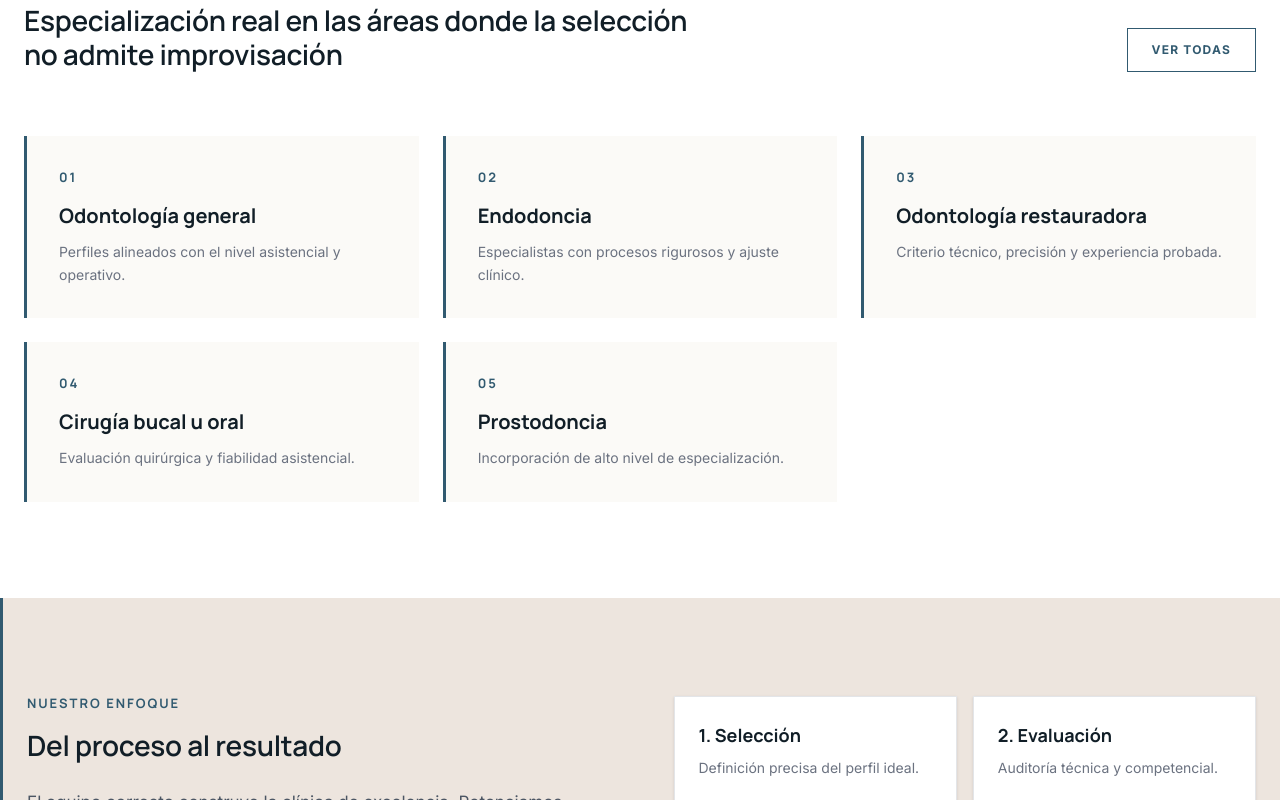
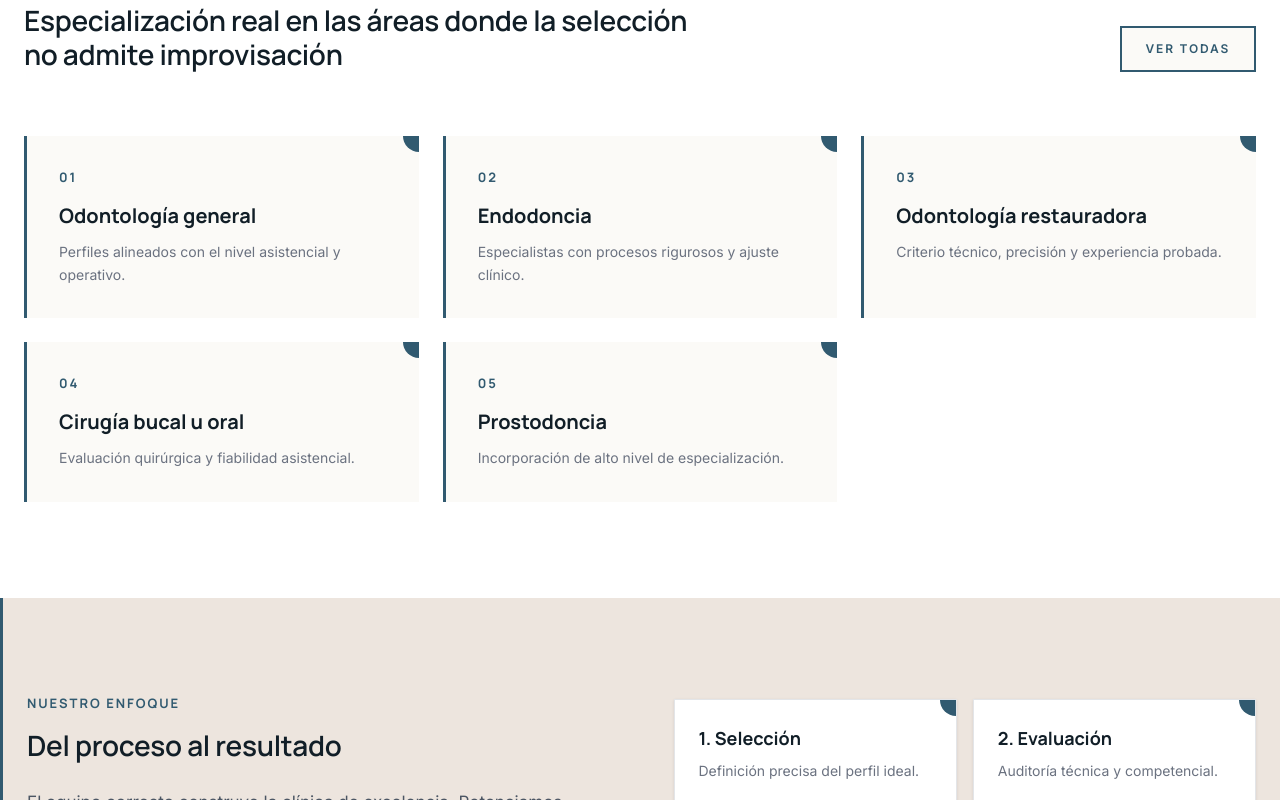
Before and after one commit to UserCreatorrr/avanzed-web, a Next.js app: page / in a window 1280 px wide. Shown: the part 2100-2900 px from the top of the page. Built offline with nearby package versions, Linux system fonts and the light colour scheme.

Commit message:
feat: apply card-expand, card-lift, btn2, btn-fill effects to home page

```diff
--- a/src/app/page.tsx
+++ b/src/app/page.tsx
@@ -30,8 +30,8 @@ export default function HomePage() {
               <span className="text-overline text-terracota mb-4 block">Áreas de especialización</span>
               <h2 className="text-h2 text-dark">Especialización real en las áreas donde la selección no admite improvisación</h2>
             </div>
-            <Link href="/especializaciones" className="text-terracota text-[12px] font-bold tracking-widest uppercase border border-terracota px-6 py-3 hover:bg-terracota hover:text-white transition-colors shrink-0">
-              Ver todas
+            <Link href="/especializaciones" className="btn2 text-terracota text-[12px] px-6 py-3 shrink-0">
+              <span className="btn2-text">Ver todas</span>
             </Link>
           </div>
 
@@ -43,10 +43,10 @@ export default function HomePage() {
               { title: 'Cirugía bucal u oral', href: '/especializaciones/cirugia-bucal-oral', desc: 'Evaluación quirúrgica y fiabilidad asistencial.' },
               { title: 'Prostodoncia', href: '/especializaciones/prostodoncia', desc: 'Incorporación de alto nivel de especialización.' }
             ].map((spec, i) => (
-              <Link key={i} href={spec.href} className="bg-perola-light p-8 border-l-[3px] border-terracota hover:bg-terracota hover:border-dark transition-all duration-300 group">
-                <span className="text-overline text-terracota mb-4 block group-hover:text-perola transition-colors">0{i + 1}</span>
-                <h3 className="text-h3 text-dark mb-3 group-hover:text-white transition-colors">{spec.title}</h3>
-                <p className="text-body-small text-gray group-hover:text-white/80 transition-colors">{spec.desc}</p>
+              <Link key={i} href={spec.href} className="card-expand bg-perola-light p-8 border-l-[3px] border-terracota">
+                <span className="card-expand-text text-overline text-terracota mb-4 block">0{i + 1}</span>
+                <h3 className="card-expand-title text-h3 text-dark mb-3">{spec.title}</h3>
+                <p className="card-expand-text text-body-small text-gray">{spec.desc}</p>
               </Link>
             ))}
           </div>
@@ -63,7 +63,7 @@ export default function HomePage() {
               <p className="text-body text-gray-dark mb-8">
                 El equipo correcto construye la clínica de excelencia. Potenciamos procesos seguros y resultados fiables mediante un método contrastado.
               </p>
-              <Link href="/metodologia" className="bg-terracota text-white px-8 py-4 text-overline transition-colors hover:bg-terracota-dark inline-block">
+              <Link href="/metodologia" className="btn-fill bg-terracota text-white px-8 py-4 text-overline inline-block">
                 Conocer la metodología
               </Link>
             </div>
@@ -75,9 +75,9 @@ export default function HomePage() {
                 { title: '3. Integración', desc: 'Onboarding y ajuste clínico.' },
                 { title: '4. Seguimiento', desc: 'Validación de éxito a largo plazo.' }
               ].map((step, i) => (
-                <div key={i} className="bg-white p-6 border border-perola-dark shadow-sm hover:shadow-lg hover:-translate-y-1 hover:border-terracota-light transition-all duration-300 cursor-default">
-                  <h4 className="font-heading font-bold text-dark text-lg mb-2">{step.title}</h4>
-                  <p className="text-body-small text-gray">{step.desc}</p>
+                <div key={i} className="card-expand card-lift bg-white p-6 border border-perola-dark shadow-sm cursor-default">
+                  <h4 className="card-expand-title font-heading font-bold text-dark text-lg mb-2">{step.title}</h4>
+                  <p className="card-expand-text text-body-small text-gray">{step.desc}</p>
                 </div>
               ))}
             </div>
@@ -87,7 +87,6 @@ export default function HomePage() {
 
       {/* 5. Por qué Avanzed (Diferencial) */}
       <section className="py-24 bg-dark text-white relative overflow-hidden">
-        {/* Decorator */}
         <div className="absolute bottom-0 right-0 w-72 h-72 bg-bright-red opacity-10 blur-3xl rounded-full"></div>
 
         <div className="container mx-auto px-6 relative z-10">
@@ -122,8 +121,6 @@ export default function HomePage() {
         </div>
       </section>
 
-
-
       {/* 7. FAQs */}
       <section className="py-24 bg-perola">
         <div className="container mx-auto px-6 max-w-4xl">
@@ -134,7 +131,7 @@ export default function HomePage() {
               { q: '¿Qué perfiles puede ayudar a incorporar Avanzed?', a: 'Cubrimos odontólogos generales y especialistas (endodoncia, cirugía oral, prostodoncia, etc.), asegurando un encaje técnico y cultural.' },
               { q: '¿Cómo se inicia un proceso con Avanzed?', a: 'Comenzamos con una auditoría de necesidades para definir el perfil ideal con exactitud, antes de iniciar la búsqueda y validación del talento.' }
             ].map((faq, i) => (
-              <details key={i} className="bg-white p-6 border border-perola-dark group cursor-pointer hover:border-terracota transition-colors duration-300 shadow-sm hover:shadow-md">
+              <details key={i} className="card-lift bg-white p-6 border border-perola-dark group cursor-pointer shadow-sm">
                 <summary className="text-h3 text-dark font-bold list-none flex justify-between items-center group-hover:text-terracota transition-colors">
                   {faq.q}
                   <span className="text-terracota text-2xl group-open:rotate-45 transition-transform duration-300">+</span>
@@ -157,7 +154,7 @@ export default function HomePage() {
           <p className="text-body text-white/70 mb-10">
             Especialización real en talento odontológico para decisiones de incorporación más seguras.
           </p>
-          <Link href="/contacto" className="bg-terracota text-white px-10 py-5 text-[14px] font-bold tracking-widest uppercase font-heading hover:bg-terracota-dark transition-colors inline-block">
+          <Link href="/contacto" className="btn-fill bg-terracota text-white px-10 py-5 text-[14px] font-bold tracking-widest uppercase font-heading inline-block">
             Agendar una consulta
           </Link>
         </div>
```
